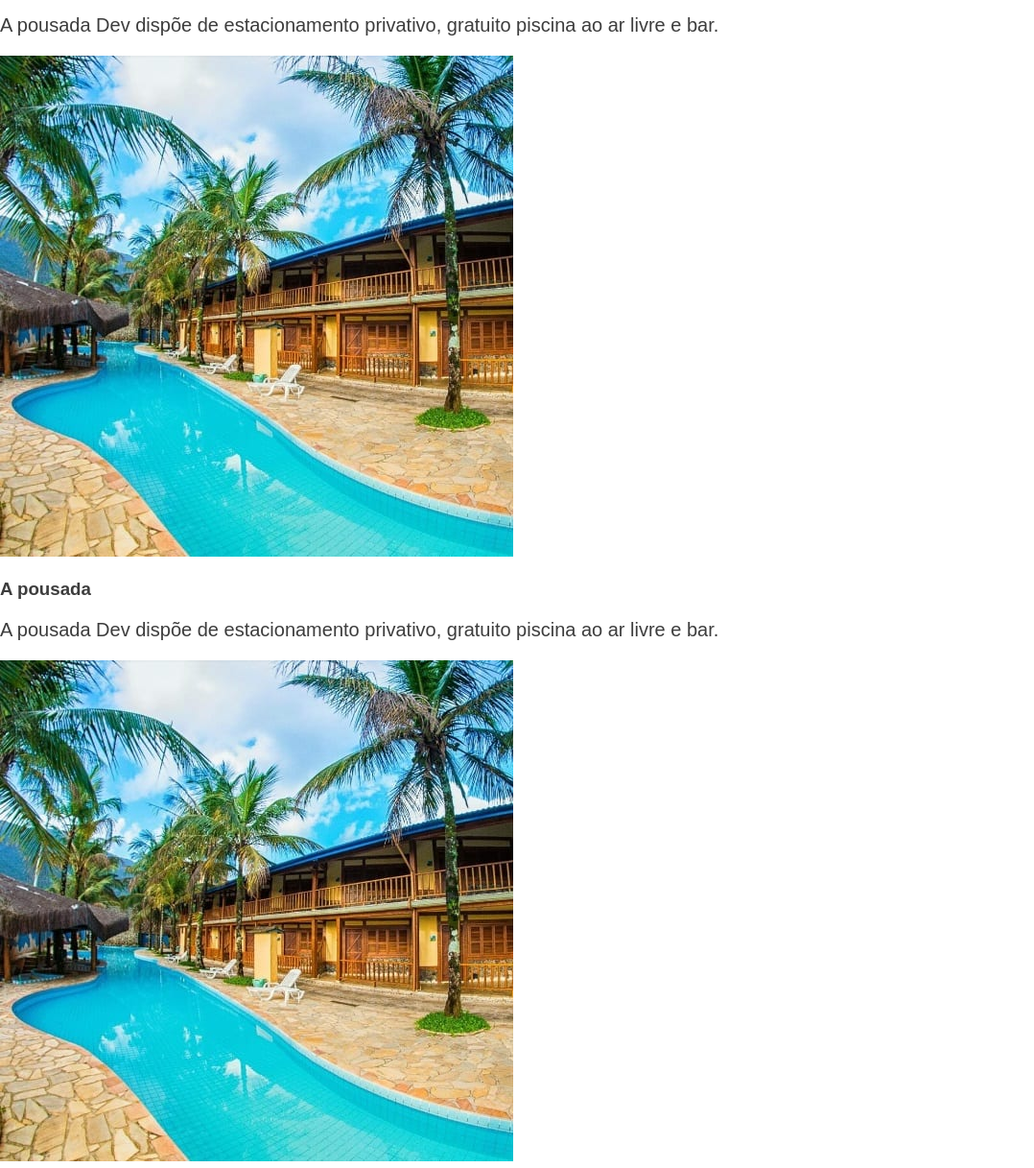
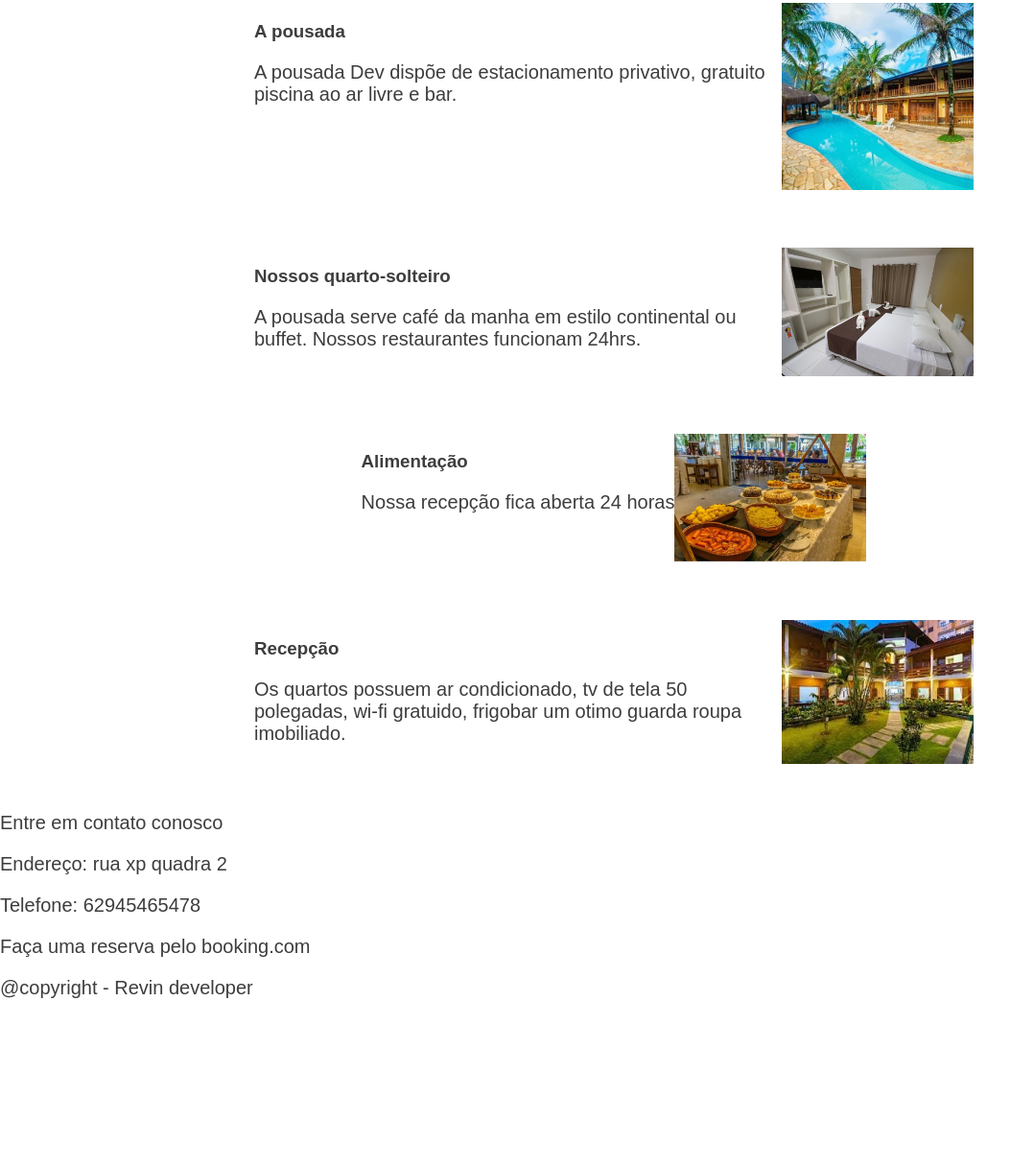
Before and after one commit to reversonthaiam/DevMedia-Projeto-Pousada-CSS, a plain HTML site: page ProjetoCss_Teleguiado/index.html in a window 1280 px wide. Shown: the part 2702-3919 px from the top of the page at 96% size, without its empty margins (0-1078 px from the left). After the commit the page ends 3763 px from the top, so only its background shows below. Drawn offline with Linux system fonts and the light colour scheme.

Commit message:
finalizando card

```diff
--- a/ProjetoCss_Teleguiado/index.html
+++ b/ProjetoCss_Teleguiado/index.html
@@ -87,8 +87,9 @@
 
   </section>
 
-  <section>
-    <div>
+  <section class="formatar-card2">
+    <div class="formatar-card-interno2">
+      <div class="formatar-card-texto">
         <h3>
           A pousada
         </h3>
@@ -96,30 +97,57 @@
           piscina ao ar livre e bar.
         </p>
 
-      <img src="assets/img1.jpg" alt="">
       </div>
 
-    <div>
+      <img src="assets/img1.jpg" alt="">
+
+    </div>
+    <div class="formatar-card-interno2">
+      <div class="formatar-card-texto">
         <h3>
-        A pousada
+          Nossos quarto-solteiro
         </h3>
-      <p>A pousada Dev dispõe de estacionamento privativo, gratuito
-        piscina ao ar livre e bar.
+        <p>A pousada serve café da manha em estilo
+          continental ou buffet. Nossos restaurantes
+          funcionam 24hrs.
         </p>
 
-      <img src="assets/img1.jpg" alt="">
       </div>
 
-    <div>
+      <img src="assets/img2.jpg" alt="">
+
+    </div>
+    <div class="formatar-card-interno2">
+      <div class="formatar-card-texto">
         <h3>
-        A pousada
+          Alimentação
         </h3>
-      <p>A pousada Dev dispõe de estacionamento privativo, gratuito
-        piscina ao ar livre e bar.
+        <p>Nossa recepção fica aberta 24 horas
         </p>
 
-      <img src="assets/img1.jpg" alt="">
       </div>
+
+      <img src="assets/img3.jpg" alt="">
+
+    </div>
+    <div class="formatar-card-interno2">
+      <div class="formatar-card-texto">
+        <h3>
+          Recepção
+        </h3>
+        <p>Os quartos possuem ar condicionado, tv de
+          tela 50 polegadas, wi-fi gratuido, frigobar
+          um otimo guarda roupa imobiliado.
+        </p>
+
+      </div>
+
+      <img src="assets/img5.jpg" alt="">
+
+    </div>
+
+
+
   </section>
 
   <footer>
--- a/ProjetoCss_Teleguiado/style/style.css
+++ b/ProjetoCss_Teleguiado/style/style.css
@@ -132,3 +132,26 @@ p {
   width: 98vw;
   border: 3px solid #14ac83;
 }
+
+.formatar-card2 {
+  display: flex;
+  flex-flow: row wrap;
+  justify-content: center;
+}
+
+.formatar-card-interno2 {
+  display: flex;
+  flex-flow: row wrap;
+  max-width: 750px;
+  max-height: 250px;
+  margin: 30px;
+}
+
+.formatar-card-interno2 img {
+  max-width: 200px;
+  max-height: 200px;
+}
+
+.formatar-card-texto {
+  max-width: 550px;
+}
```
Lines whose indentation alone changed are shown as unchanged.
